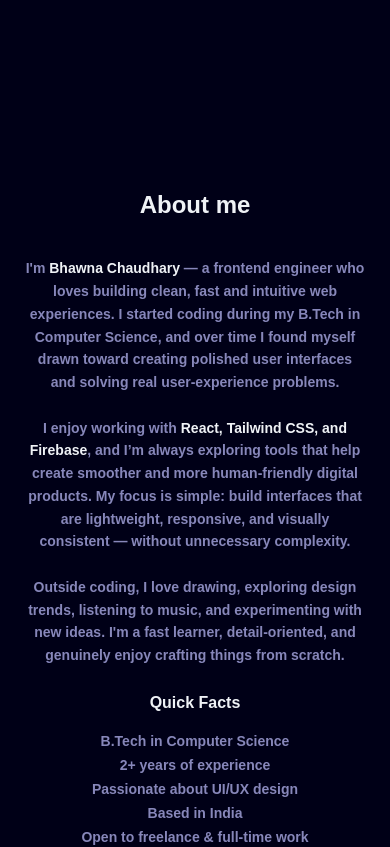
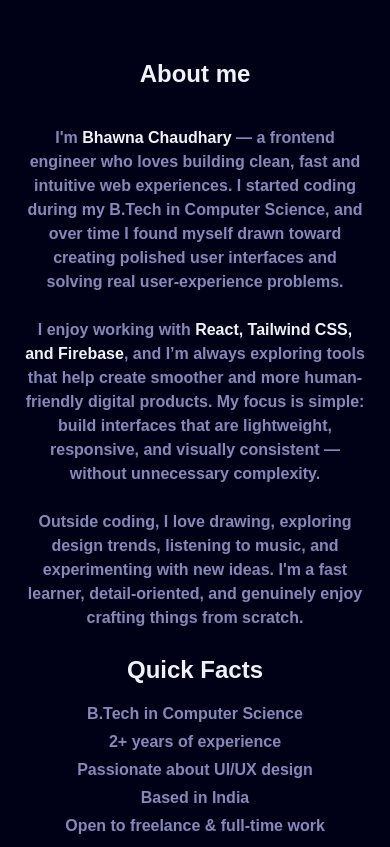
Before and after one commit to shiba-murmu/project-public-portfolio-website, a React (Vite) app: page / in a window 390 px wide. Shown: the part 920-1767 px from the top of the page. Built offline with nearby package versions, Linux system fonts and the light colour scheme; a web font is replaced by a local one.

Commit message:
pt added in the about page

```diff
--- a/src/pages/about/About.jsx
+++ b/src/pages/about/About.jsx
@@ -9,7 +9,7 @@ function About() {
     })
     return (
         <>
-            <div id='about' className='min-h-screen pt-40 rounded-t-full  md:pl-50 flex flex-col justify-center md:justify-start items-center md:items-start  font-semibold'>
+            <div id='about' className='min-h-screen pt-5 md:pt-40 rounded-t-full  md:pl-50 flex flex-col justify-center md:justify-start items-center md:items-start  font-semibold'>
                 <div className=''>
                     {/* <Heading_text text='About me' /> */}
                     <Text text={'About me'} />
@@ -20,7 +20,7 @@ function About() {
                     <section id="about" className="p-6 rounded-2xl" style={{ background: '' }}>
                         <div className="mt-3 md:flex md:flex-col md:gap-6">
                             <p
-                                className="text-sm md:text-lg text-(--muted-text)                                                                              md:flex-1 leading-relaxed text-center md:text-left"
+                                className="text-md md:text-lg text-(--muted-text)                                                                              md:flex-1  text-center md:text-left"
 
                             >
                                 I'm <span className="font-extrabold text-md md:text-xl text-(--text-color)">{name} {lastName}</span> — a frontend engineer who loves building
@@ -39,8 +39,8 @@ function About() {
                             </p>
 
                             <div className="mt-6 flex flex-col gap-2 justify-center items-center md:justify-start md:items-start md:mt-0 md:w-full">
-                                <h4 className="font-extrabold text-md md:text-3xl mb-2">Quick Facts</h4>
-                                <ol className=" text-(--muted-text) text-center md:text-start list-inside space-y-1 text-sm md:text-lg">
+                                <h4 className="font-extrabold text-2xl md:text-3xl mb-2">Quick Facts</h4>
+                                <ol className=" text-(--muted-text) text-center md:text-start list-inside space-y-1 text-md md:text-lg">
                                     <li>B.Tech in Computer Science</li>
                                     <li>2+ years of experience</li>
                                     <li>Passionate about UI/UX design</li>
```
